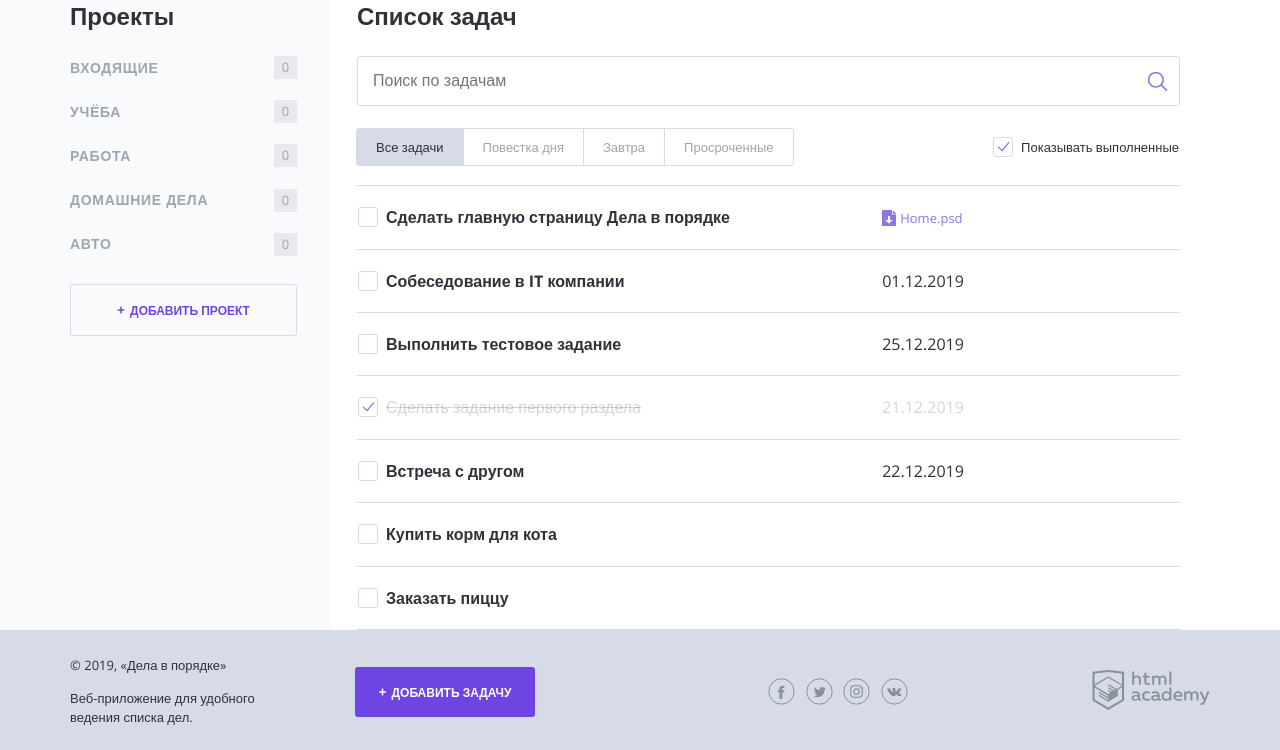
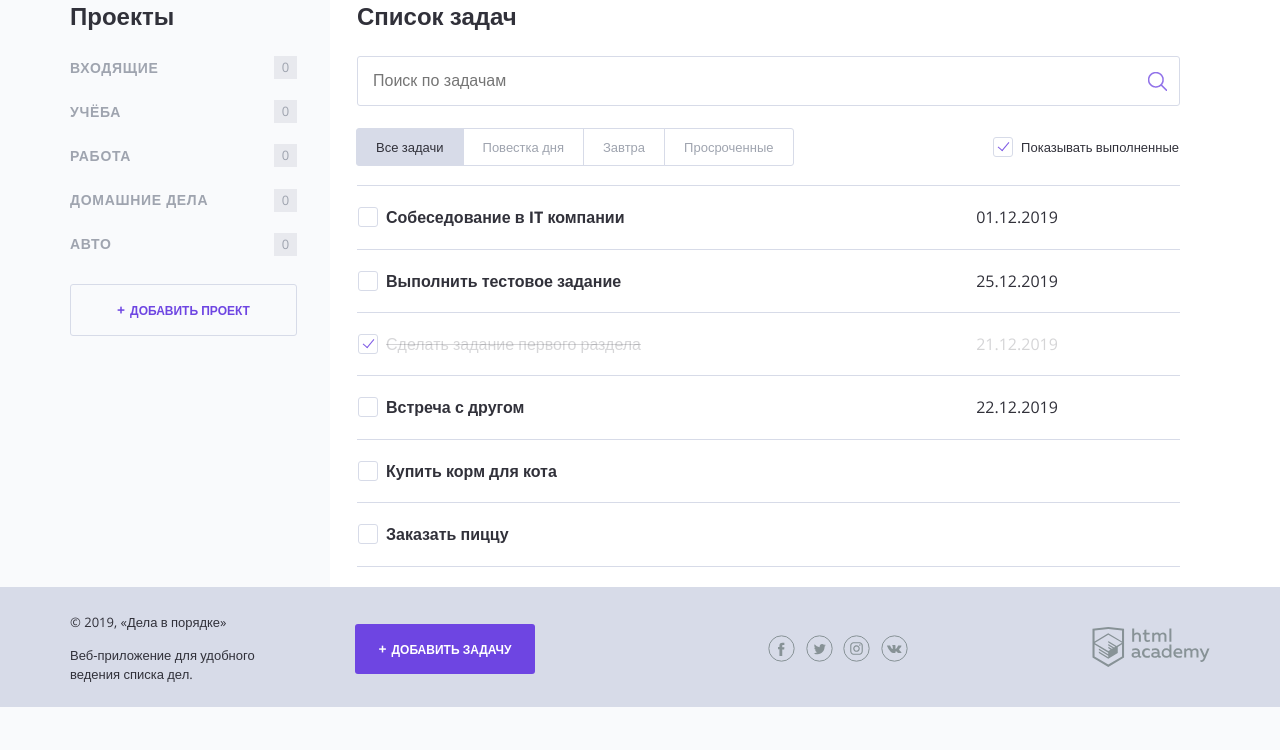
Before and after one commit to elenaterehovskaya/524673-doingsdone-11, a PHP site: page / in a window 1280 px wide. Shown: the part 93-843 px from the top of the page. After the commit the page ends 800 px from the top, so only its background shows below. Run offline with PHP 8.4, Linux system fonts and the light colour scheme.

Commit message:
Исправлены замечания

```diff
--- a/index.php
+++ b/index.php
@@ -83,14 +83,14 @@ $tasks = [
 
                 <nav class="main-navigation">
                     <ul class="main-navigation__list">
-                        <?php if (count($projects)): ?>
-                            <?php foreach ($projects as $item): ?>
+                        <?php foreach ($projects as $item): ?>
+                            <?php if (isset($item)): ?>
                                 <li class="main-navigation__list-item">
                                     <a class="main-navigation__list-item-link" href="#"><?= $item; ?></a>
                                     <span class="main-navigation__list-item-count">0</span>
                                 </li>
-                            <?php endforeach; ?>
-                        <?php endif; ?>
+                            <?php endif; ?>
+                        <?php endforeach; ?>
                     </ul>
                 </nav>
 
@@ -126,40 +126,26 @@ $tasks = [
                 </div>
 
                 <table class="tasks">
-                    <tr class="tasks__item task">
-                        <td class="task__select">
-                            <label class="checkbox task__checkbox">
-                                <input class="checkbox__input visually-hidden task__checkbox" type="checkbox" value="1">
-                                <span class="checkbox__text">Сделать главную страницу Дела в порядке</span>
-                            </label>
-                        </td>
-
-                        <td class="task__file">
-                            <a class="download-link" href="#">Home.psd</a>
-                        </td>
-
-                        <td class="task__date"></td>
-                    </tr>
-                    <?php foreach ($tasks as $key => $value): ?>
-                        <?php if (isset($value)): ?>
-                            <?php if ($show_complete_tasks == 0 && $value["completed"]): continue; ?>
+                    <?php foreach ($tasks as $item): ?>
+                        <?php if (isset($item)): ?>
+                            <?php if ($show_complete_tasks == 0 && $item["completed"]): continue; ?>
                             <?php endif; ?>
                             <tr class="tasks__item task
-                                <?php if ($value["completed"]): ?>
+                                <?php if ($item["completed"]): ?>
                                  task--completed
                                 <?php endif; ?>
                             ">
                                 <td class="task__select">
                                     <label class="checkbox task__checkbox">
                                         <input class="checkbox__input visually-hidden" type="checkbox"
-                                        <?php if ($value["completed"]): ?>
+                                        <?php if ($item["completed"]): ?>
                                          checked
                                         <?php endif; ?>
                                         >
-                                        <span class="checkbox__text"><?= $value["title"]; ?></span>
+                                        <span class="checkbox__text"><?= $item["title"]; ?></span>
                                     </label>
                                 </td>
-                                <td class="task__date"><?= $value["deadline"]; ?></td>
+                                <td class="task__date"><?= $item["deadline"]; ?></td>
                                 <td class="task__controls"></td>
                             </tr>
                         <?php endif; ?>
```
